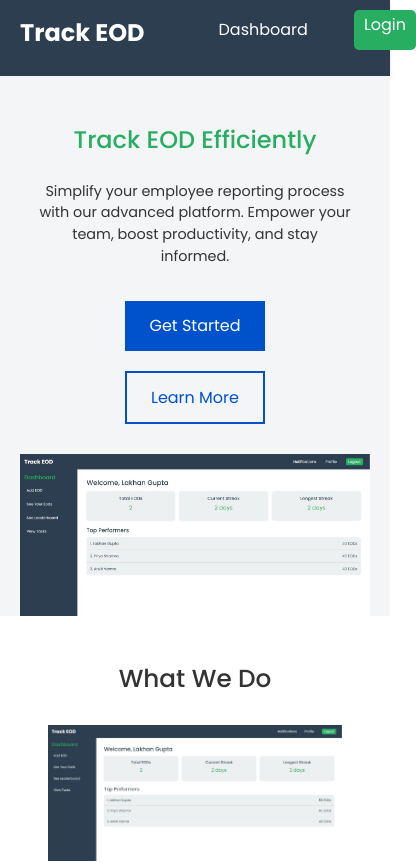
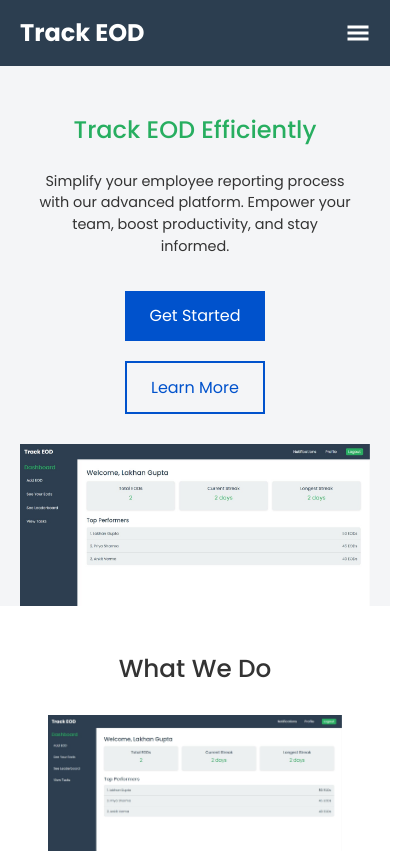
Before and after one commit to lakhan06/Track-EOD, a React (Create React App) app in the folder frontend/: page / in a window 390 px wide. Shown: the top 863 px of the page, 416 px wide, since content can reach past the window. Built offline with nearby package versions, Linux system fonts and the light colour scheme.

Commit message:
git commit navbar responsive

```diff
--- a/frontend/src/Components/Navbar/Navbar.css
+++ b/frontend/src/Components/Navbar/Navbar.css
@@ -3,9 +3,9 @@
   padding: 10px 20px;
   box-shadow: 0 2px 4px rgba(0, 0, 0, 0.1);
   display: flex;
-    color: white;
   align-items: center;
   justify-content: space-between;
+  color: white;
 }
 
 .navbar-content {
@@ -18,19 +18,12 @@
   font-size: 1.5rem;
   font-weight: bold;
   color: white;
-    /* color: rgb(54, 54, 54); */
   text-decoration: none;
 }
 
 .navbar-links {
   display: flex;
   align-items: center;
-  }
-  .navbar-links ul{
-    display: flex;
-   gap: 20px;
-   justify-content: center;
-   align-items: c;
 }
 
 .navbar-nav {
@@ -48,20 +41,16 @@
 .nav-link {
   text-decoration: none;
   font-size: 1rem;
-    /* color: #333; */
   color: white;
-
-
   transition: color 0.3s ease;
 }
 
-  /* .nav-link:hover {
-    color: #007bff;
-  } */
+.nav-link:hover {
+  color: #27ae60;
+}
 
 .login-btn,
 .logout-btn {
-    /* text-transform: uppercase; */
   background-color: #27ae60;
   border: none;
   color: white;
@@ -76,19 +65,60 @@
 .logout-btn:hover {
   background-color: #0056b3;
 }
+
 .notification-badge {
   position: absolute;
   top: -5px;
   left: 90px;
-    /* right: 200px; */
   background-color: red;
   color: white;
   border-radius: 50%;
   font-size: 10px;
   padding: 0px 6px;
   margin-left: 5px;
-    vertical-align: middle;
 }
-  .notificationbutton{
+
+.notificationbutton {
   position: relative;
 }
+
+/* Responsive Styles */
+@media (max-width: 768px) {
+  .navbar-links {
+    display: none;
+    flex-direction: column;
+    width: 100%;
+    background-color: #2c3e50;
+    position: absolute;
+    top: 60px;
+    left: 0;
+    padding: 10px 20px;
+  }
+
+  .navbar-links.show {
+    display: flex;
+  }
+
+  .hamburger {
+    background: none;
+    border: none;
+    cursor: pointer;
+    display: flex;
+    align-items: center;
+  }
+
+  .navbar-nav {
+    flex-direction: column;
+    width: 100%;
+  }
+
+  .nav-item {
+    margin: 10px 0;
+  }
+}
+
+@media (min-width: 769px) {
+  .hamburger {
+    display: none;
+  }
+}
--- a/frontend/src/Components/Navbar/Navbar.jsx
+++ b/frontend/src/Components/Navbar/Navbar.jsx
@@ -2,11 +2,13 @@ import React, { useContext, useEffect, useState } from "react";
 import { Link } from "react-router-dom";
 import { AuthContext } from "../../context/Authcontext";
 import { fetchNotifications } from "../../services/api"; // Import the API function
+import { GiHamburgerMenu } from "react-icons/gi"; // Import the hamburger icon
 import "./Navbar.css";
 
 const Navbar = () => {
   const { user, logout } = useContext(AuthContext);
   const [unreadCount, setUnreadCount] = useState(0);
+  const [isMenuOpen, setIsMenuOpen] = useState(false);
 
   useEffect(() => {
     const getUnreadNotifications = async () => {
@@ -26,27 +28,27 @@ const Navbar = () => {
     }
   }, [user]);
 
+  const toggleMenu = () => {
+    setIsMenuOpen(!isMenuOpen);
+  };
+
   return (
     <nav className="custom-navbar">
       <div className="navbar-content">
         <Link className="navbar-brand" to="/?view=landing">
           Track EOD
         </Link>
-        <div className="navbar-links">
+        <button className="hamburger" onClick={toggleMenu}>
+          <GiHamburgerMenu size={24} color="white" />
+        </button>
+        <div className={`navbar-links ${isMenuOpen ? "show" : ""}`}>
           {user ? (
             <ul className="navbar-nav">
-              {/* <li className="nav-item">
-                <Link className="nav-link" to="/tasks">
-                  Tasks
-                </Link>
-              </li> */}
-              {/* <li className="nav-item">
-                <Link className="nav-link" to="/eod">
-                  EOD
-                </Link>
-              </li> */}
               <li className="nav-item">
-                <Link className="nav-link notificationbutton" to="/dashboard/notifications">
+                <Link
+                  className="nav-link notificationbutton"
+                  to="/dashboard/notifications"
+                >
                   Notifications{" "}
                   {unreadCount > 0 && (
                     <span className="notification-badge">{unreadCount}</span>
@@ -69,30 +71,17 @@ const Navbar = () => {
                 </button>
               </li>
             </ul>
-          ) : (<ul>
-
-            {/* <Link className="nav-link" to="/about"><li>
-
-              About
-            </li>
-            </Link>
-            <Link className="nav-link" to="/Price"><li>
-
-              Price
-            </li>
-            </Link> */}
-            <li className="nav-item">
+          ) : (
+            <ul>
+              <li className="nav-item">
                 <Link className="nav-link" to="/dashboard">
                   Dashboard
                 </Link>
               </li>
-            <Link className="login-btn" to="/login"><li>
-
-              Login
-            </li>
-            </Link>
-
-          </ul>
+              <Link className="login-btn" to="/login">
+                <li>Login</li>
+              </Link>
+            </ul>
           )}
         </div>
       </div>
--- a/frontend/src/services/api.js
+++ b/frontend/src/services/api.js
@@ -2,8 +2,8 @@ import axios from "axios";
 
 // Create Axios instance
 const API = axios.create({
-  baseURL: "https://track-eod-backend.codewithabhinav.online/api", // Replace with your backend URL
-  // baseURL: "http://localhost:5000/api", // Replace with your backend URL
+  // baseURL: "https://track-eod-backend.codewithabhinav.online/api", // Replace with your backend URL
+  baseURL: "http://localhost:5000/api", // Replace with your backend URL
 });
 
 // Request Interceptor: Add token to headers
```
Also changed, not shown: 1 other file (tests, documents, lock files or other folders). Lines whose indentation alone changed are shown as unchanged.
